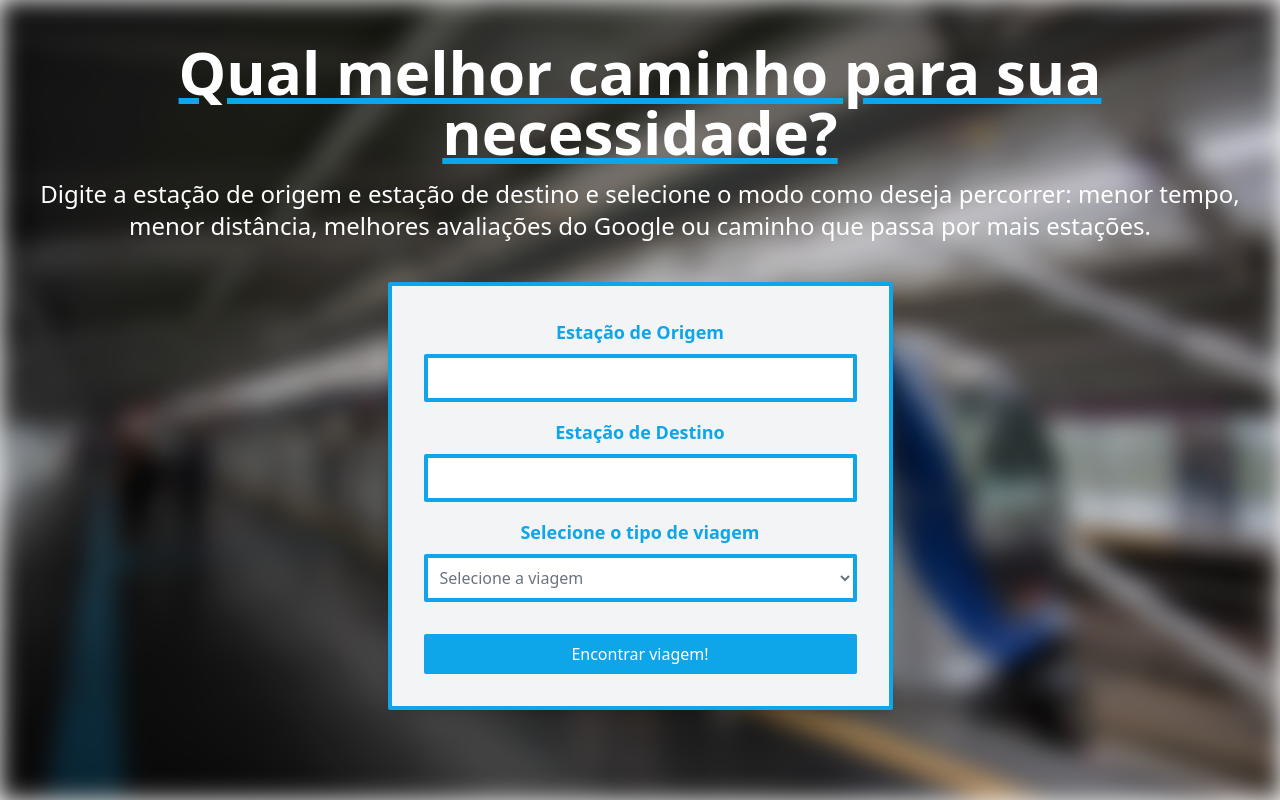
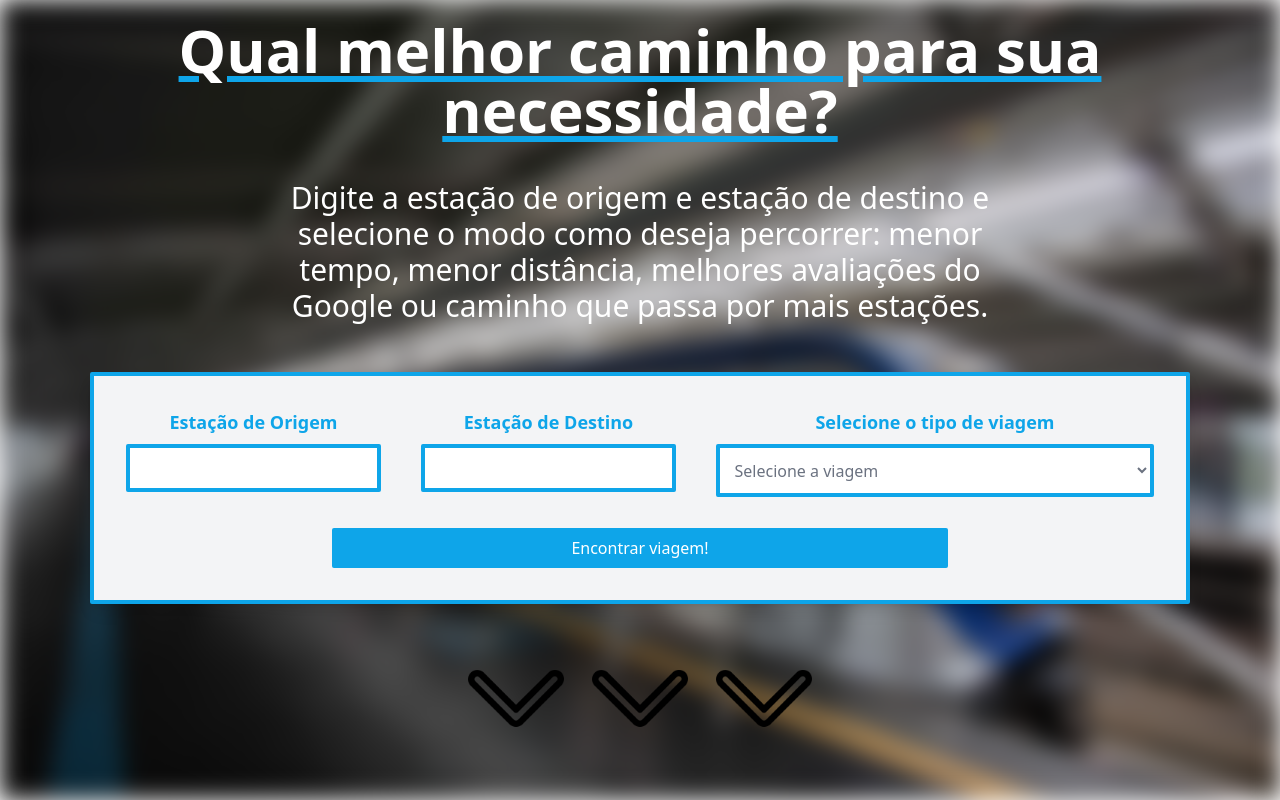
Before and after one commit to iTzFabregas/SP-subway-heuristic-search, a React (Vite) app in the folder site/frontend/: page / in a window 1280 px wide. Both pictures are taken after a click on the button "Encontrar viagem!". Shown: the top 800 px of the page. Built offline with nearby package versions, Linux system fonts and the light colour scheme; no server answers.

Commit message:
feat: styling input box and adding arrows animations

```diff
--- a/site/frontend/src/App.jsx
+++ b/site/frontend/src/App.jsx
@@ -44,48 +44,58 @@ function App() {
 
     return (
         <div className="flex flex-col items-center">
-            <div className="relative w-full h-screen">
+            <div className="flex flex-col items-center relative w-full h-screen">
                 <div className="absolute inset-0 bg-03 bg-center bg-cover filter blur-md"></div>
-                <div className="absolute inset-0 bg-black opacity-5"></div>
-                <div className="flex flex-col justify-center items-center h-full text-white text-center relative">
+                <div className="flex flex-col justify-center items-center h-full text-white text-center relative w-3/4">
                     <h1 className="text-6xl font-bold mb-4 relative z-10 underline decoration-sky-500">
                         Qual melhor caminho para sua necessidade?
                     </h1>
-                    <p className="text-2xl relative z-10">
+                    <p className="text-3xl relative z-10 w-3/4 mt-6">
                         Digite a estação de origem e estação de destino e selecione
                         o modo como deseja percorrer: menor tempo, menor distância,
                         melhores avaliações do Google ou caminho que passa por mais estações.
                     </p>
-
-                <div className="mt-10"></div>
-
-                <div className="flex flex-col bg-gray-100 border-4 border-sky-500 rounded-sm shadow-lg w-102 p-8 mb-12">
+                    <div className="flex flex-col gap-5 items-center bg-gray-100 border-4 border-sky-500 rounded-sm shadow-lg w-102 p-8 my-12">
+                        <div className="flex flex-row gap-10">
+                            <div>
                                 <h3 className="text-lg mb-2 font-bold text-sky-500">Estação de Origem</h3>
                                 <input type="text" className="bg-white p-2 rounded-sm mb-4 border-4 border-sky-500 text-gray-500" onChange={(e) => setOrigin(e.target.value)} />
-
+                            </div>
+                            <div>
                                 <h3 className="text-lg mb-2 font-bold text-sky-500">Estação de Destino</h3>
                                 <input type="text" className="bg-white p-2 rounded-sm mb-4 border-4 border-sky-500 text-gray-500" onChange={(e) => setDestination(e.target.value)} />
-
+                            </div>
+                            <div>
                                 <h3 className="text-lg mb-2 font-bold text-sky-500">Selecione o tipo de viagem</h3>
-                        <select defaultValue={"g0"} className="bg-white p-2 rounded-sm mb-8 border-4 border-sky-500 text-gray-500" onChange={handleOption}>
+                                <select defaultValue={"g0"} className="bg-white p-2.5 rounded-sm border-4 border-sky-500 text-gray-500" onChange={handleOption}>
                                     <option value="g0" disabled>Selecione a viagem</option>
                                     <option value="g1">Viagem com menor duração</option>
                                     <option value="g2">Viagem com menor caminho percorrido</option>
                                     <option value="g3">Viagem com maior média das avaliações</option>
                                     <option value="g4">Viagem com maior número de estações percorridas</option>
                                 </select>
-                    <button className="bg-sky-500 p-2 rounded-sm hover:bg-blue-600 transition duration-300 text-white" onClick={handleClick} disabled={status === 'loading'}>Encontrar viagem!</button>
                             </div>
                         </div>
+                        <button className="bg-sky-500 p-2 w-3/5 rounded-sm hover:bg-blue-600 transition duration-300 text-white" onClick={handleClick} disabled={status === 'loading'}>Encontrar viagem!</button>
+
+                    </div>
+                </div>
+                {status !== 'idle' &&
+                    <div className="flex mb-8 gap-7">
+                        <img class="z-10 w-24 animate-bounce" src="../public/seta2.png" alt="Descrição da imagem" />
+                        <img class="z-10 w-24 animate-bounce" src="../public/seta2.png" alt="Descrição da imagem" />
+                        <img class="z-10 w-24 animate-bounce" src="../public/seta2.png" alt="Descrição da imagem" />
+                    </div>}
             </div>
 
-
-            {status !== 'idle' && <div className="flex flex-col mb-8 p-10 w-3/4 h-fit bg-neutral-100 rounded-3xl shadow-xl items-center justify-center">
+            {status !== 'idle' &&
+                <div className="flex flex-col my-12 p-10 w-3/4 h-fit bg-neutral-100 rounded-3xl shadow-xl items-center justify-center">
                     {status === 'loading' && <p>LOADING...</p>}
                     {status === 'error' && <p>ERROR...</p>}
 
                     {status === 'ready' && <h3>{response[0]}</h3>}
-                {status === 'ready' && <div className="flex flex-row">
+                    {status === 'ready' &&
+                        <div className="flex flex-row">
                             <h3>{response[1]}</h3>
                             <h3>&nbsp;&nbsp;</h3>
                             {option === 'g1' && <h3> segundos</h3>}
--- a/site/frontend/src/components/Stations.jsx
+++ b/site/frontend/src/components/Stations.jsx
@@ -22,11 +22,11 @@ export default function Stations(info) {
     }
 
     return (
-        <div className="grid grid-cols-1 gap-4 mb-10 px-16 pb-32 w-3/4 bg-neutral-100 rounded-3xl shadow-2xl">
+        <div className="flex flex-col items-center justify-center gap-4 mb-10 px-16 pb-32 w-3/4 bg-neutral-100 rounded-3xl shadow-2xl">
             {stations.map((station) => {
                 return (
-                    <a href={station['result']['website']} target="_blank" rel="noopener noreferrer">
-                        <div className={`flex flex-col xl:flex-row gap-4 border border-black bg-gray-200 mx-10 mt-20 w-3/4 p-3 transform hover:shadow-2xl hover:${definirCor2(station)} transition duration-300`}>
+                    <a href={station['result']['website']} target="_blank" rel="noopener noreferrer" className="w-3/4">
+                        <div className={`flex flex-col xl:flex-row gap-4 border border-black bg-gray-200 mx-10 mt-20 w-full p-3 transform hover:shadow-2xl hover:${definirCor2(station)} transition duration-300`}>
                             <div>
                                 <img src={`https://maps.googleapis.com/maps/api/place/photo?maxheight=288&photo_reference=${station['result']['photos'][0]['photo_reference']}&key=AIzaSyA_prM8fOfjOLNI_pDa0w1IO0L5ePMMaaU`}></img>
                             </div>
--- a/site/frontend/tailwind.config.js
+++ b/site/frontend/tailwind.config.js
@@ -11,6 +11,9 @@ export default {
       from: {
         '01': "url('./src/assets/images/01.png')",
         '03': "url('./src/assets/images/03.jpg')"
+      },
+      padding: {
+        '2.5': "10.5px"
       }
     },
   },
```
Also changed, not shown: site/frontend/public/seta.png (added), site/frontend/public/seta2.png (added). Lines whose indentation alone changed are shown as unchanged.
